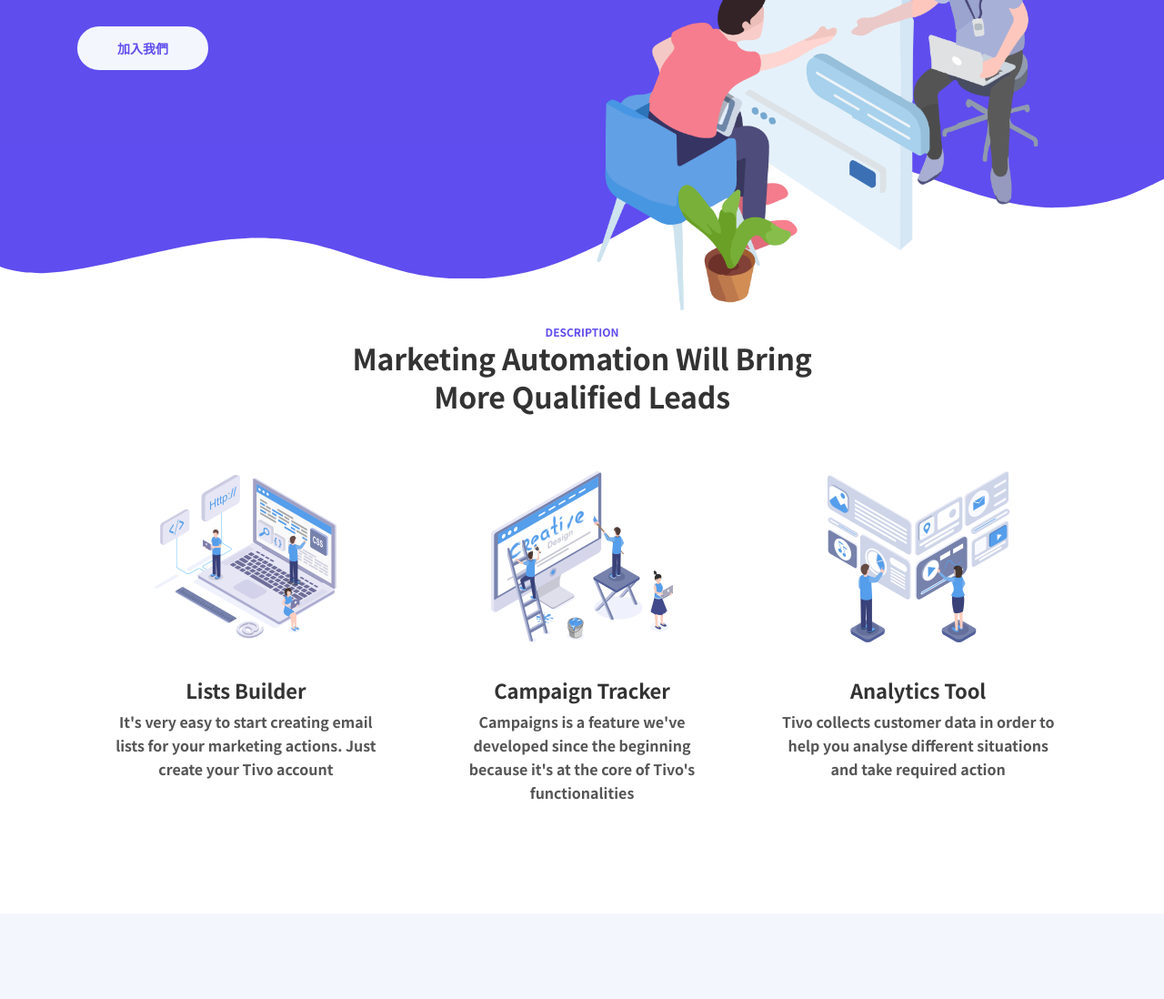
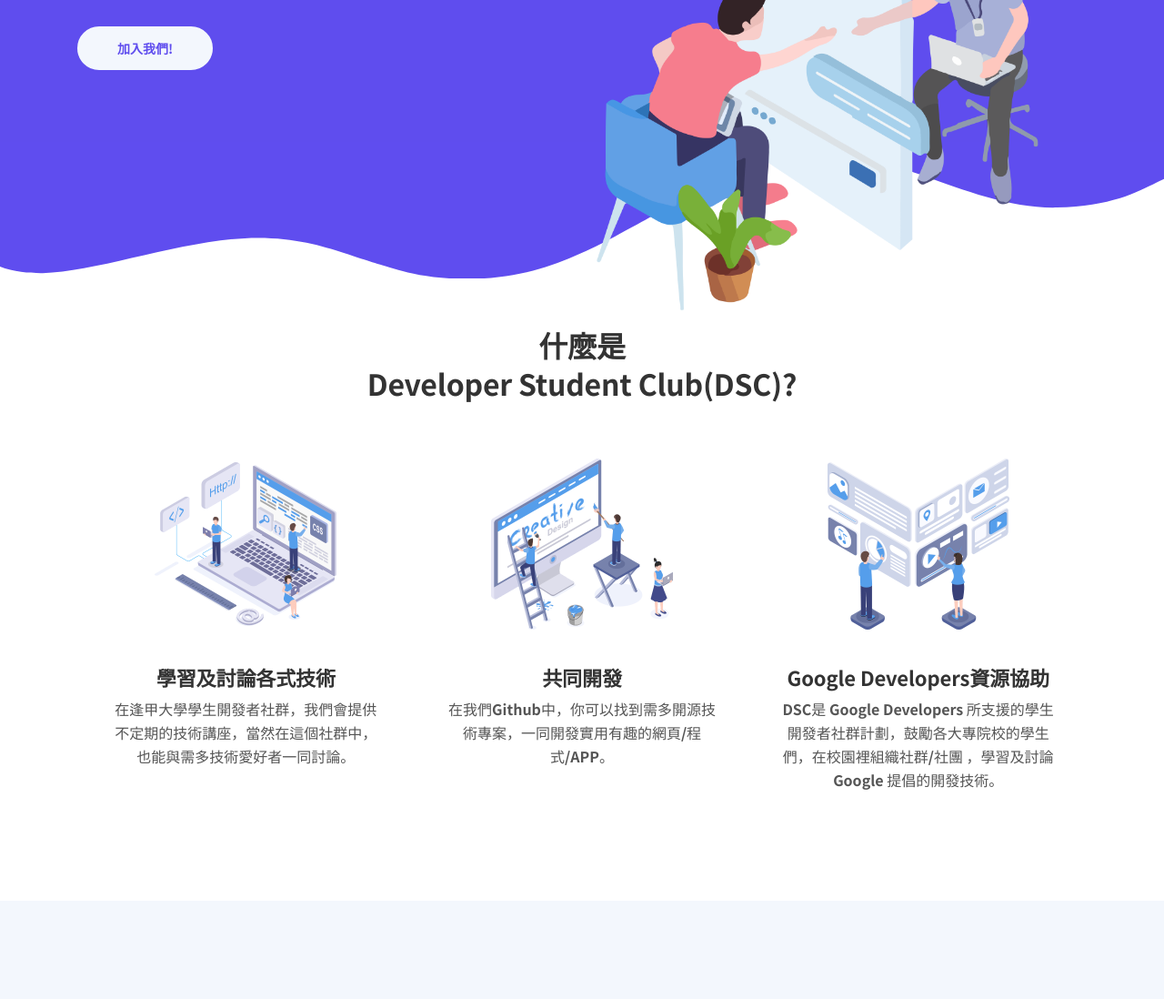
Before and after one commit to dscfcu/dscfcu.github.io, a plain HTML site: page index.html in a window 1280 px wide. Shown: the part 443-1541 px from the top of the page at 91% size. Drawn offline with Linux system fonts and the light colour scheme.

Commit message:
建構初期文字

```diff
--- a/index.html
+++ b/index.html
@@ -108,9 +108,9 @@
                 <div class="row">
                     <div class="col-lg-6 col-xl-5">
                         <div class="text-container">
-                            <h1 align="left">逢甲大學<br>開發者社群</h1>
-                            <p align="left" class="p-large">與我們一起討論、研究Google技術!</p>
-                            <a class="btn-solid-lg page-scroll" href="#">加入我們</a>
+                            <h1 align="left">逢甲大學<br>學生開發者社群</h1>
+                            <p align="left" class="p-large">與我們一起討論、研究Google技術</p>
+                            <a class="btn-solid-lg page-scroll" href="#">加入我們!</a>
                         </div> <!-- end of text-container -->
                     </div> <!-- end of col -->
                     <div class="col-lg-6 col-xl-7">
@@ -133,8 +133,7 @@
         <div class="container">
             <div class="row">
                 <div class="col-lg-12">
-                    <div class="above-heading">DESCRIPTION</div>
-                    <h2 class="h2-heading">Marketing Automation Will Bring More Qualified Leads</h2>
+                    <h2 class="h2-heading">什麼是<br>Developer Student Club(DSC)?</h2>
                 </div> <!-- end of col -->
             </div> <!-- end of row -->
             <div class="row">
@@ -146,8 +145,8 @@
                             <img class="img-fluid" src="images/description-1.png" alt="alternative">
                         </div>
                         <div class="card-body">
-                            <h4 class="card-title">Lists Builder</h4>
-                            <p>It's very easy to start creating email lists for your marketing actions. Just create your Tivo account</p>
+                            <h4 class="card-title">學習及討論各式技術</h4>
+                            <p>在逢甲大學學生開發者社群，我們會提供不定期的技術講座，當然在這個社群中，也能與需多技術愛好者一同討論。</p>
                         </div>
                     </div>
                     <!-- end of card -->
@@ -158,8 +157,8 @@
                             <img class="img-fluid" src="images/description-2.png" alt="alternative">
                         </div>
                         <div class="card-body">
-                            <h4 class="card-title">Campaign Tracker</h4>
-                            <p>Campaigns is a feature we've developed since the beginning because it's at the core of Tivo's functionalities</p>
+                            <h4 class="card-title">共同開發</h4>
+                            <p>在我們Github中，你可以找到需多開源技術專案，一同開發實用有趣的網頁/程式/APP。</p>
                         </div>
                     </div>
                     <!-- end of card -->
@@ -170,8 +169,8 @@
                             <img class="img-fluid" src="images/description-3.png" alt="alternative">
                         </div>
                         <div class="card-body">
-                            <h4 class="card-title">Analytics Tool</h4>
-                            <p>Tivo collects customer data in order to help you analyse different situations and take required action</p>
+                            <h4 class="card-title">Google Developers資源協助</h4>
+                            <p>DSC是 Google Developers 所支援的學生開發者社群計劃，鼓勵各大專院校的學生們，在校園裡組織社群/社團 ，學習及討論 Google 提倡的開發技術。</p>
                         </div>
                     </div>
                     <!-- end of card -->
```
